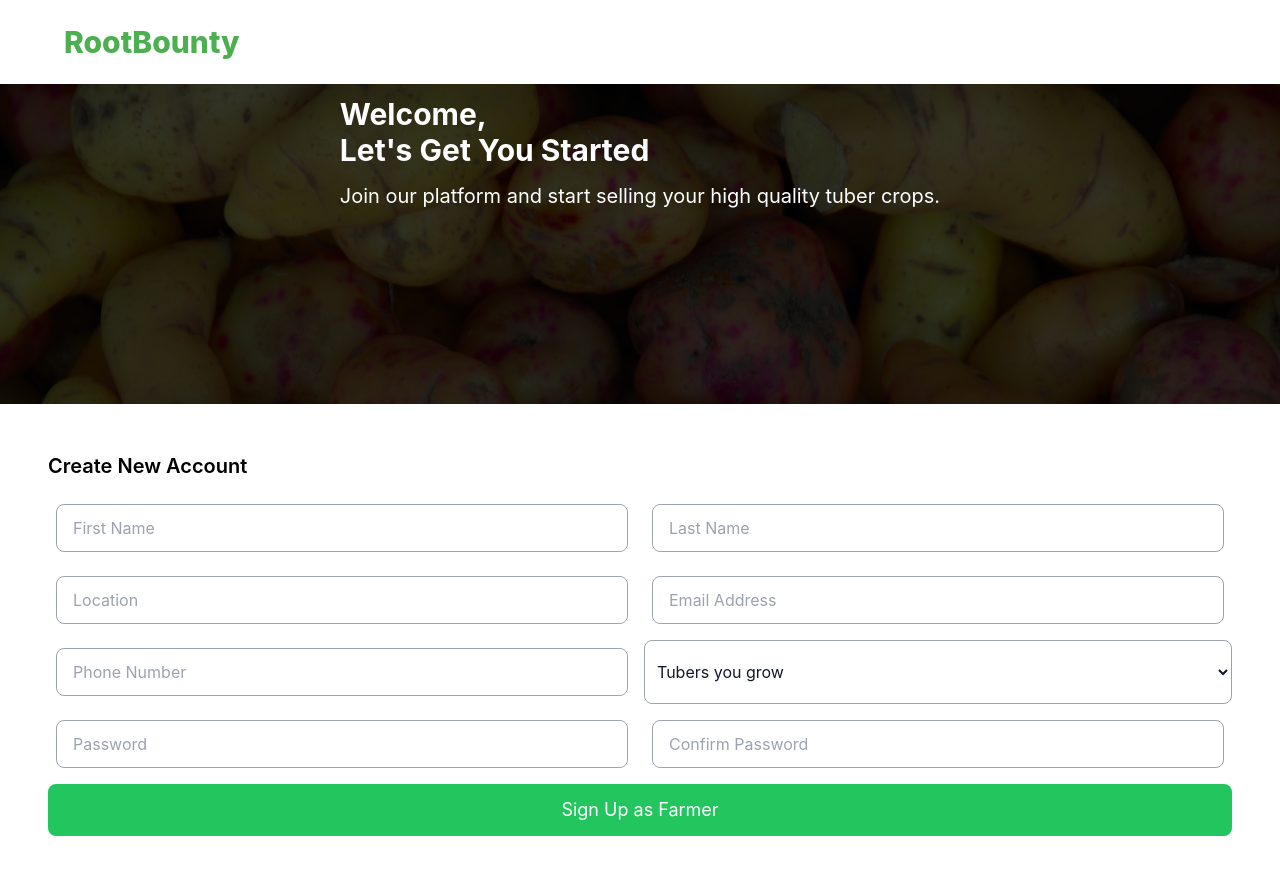
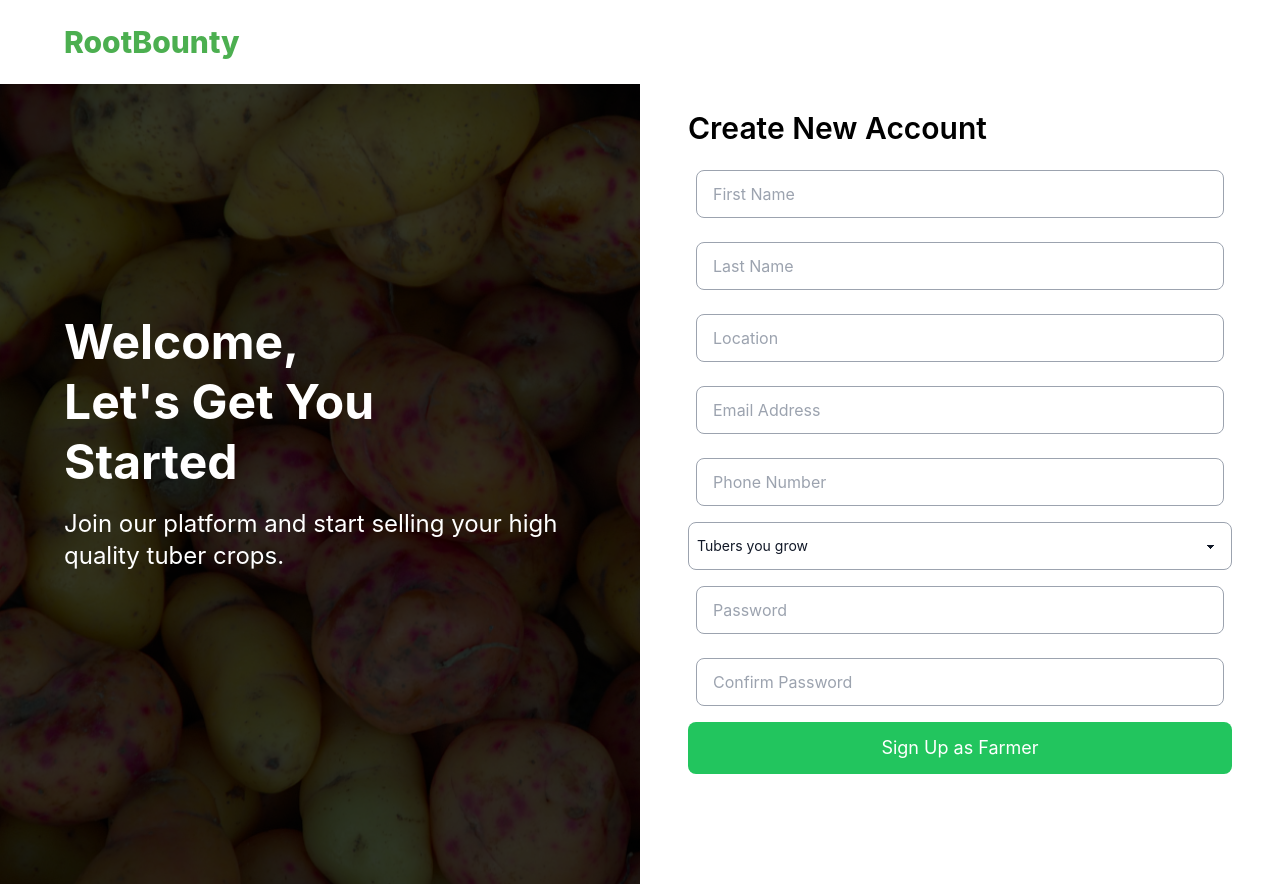
Before and after one commit to paulthadev/rootbounty, a React (Vite) app: page /signupfarmer in a window 1280 px wide. Built offline with nearby package versions, Linux system fonts and the light colour scheme.

Commit message:
Refactor SignUpFarmer page component to improve styling and responsiveness

```diff
--- a/src/pages/SignUpFarmer.jsx
+++ b/src/pages/SignUpFarmer.jsx
@@ -1,19 +1,16 @@
 import { LazyLoadImage } from "react-lazy-load-image-component";
 import heroBanner from "../assets/hero-banner.png";
 import { styles } from "../styles/styles";
-
 import Header from "../components/landingpage/Header";
 import Inputs from "../components/Inputs";
 import { useState } from "react";
 
 const SignUpFarmer = () => (
-  <section className="relative flex flex-col h-[90vh]scrollbar-hide">
-    {/* Set z-index and padding to avoid overlap */}
+  <section className="relative flex flex-col ">
     <Header className="z-10 relative" />
 
-    <div className="flex flex-col">
+    <div className="flex flex-col  ">
       <div className="relative w-full h-screen">
-        {/* Background image and overlay */}
         <div className="absolute h-screen inset-0 bg-black opacity-80"></div>
         <LazyLoadImage
           src={heroBanner}
@@ -22,16 +19,14 @@ const SignUpFarmer = () => (
       </div>
 
       {/* Content section with space for the header */}
-      <div className="absolute inset-0 flex gap-y-10 flex-col justify-between pt-24">
-        {/* Heading centered */}
-        <div className="flex flex-col items-center ">
+      <div className="absolute inset-0 flex lg:items-center  lg:flex-row gap-y-10 flex-col justify-between pt-24 lg:pt-0">
+        <div className="flex lg:w-1/2 flex-col items-center ">
           <div className={`${styles.maxWidth}`}>
             <Heading />
           </div>
         </div>
 
-        {/* Register Section pushed to the bottom */}
-        <div className="w-full">
+        <div className="lg:w-1/2 w-full flex justify-center flex-col lg:self-stretch bg-white">
           <RegisterSection />
         </div>
       </div>
@@ -42,12 +37,12 @@ const SignUpFarmer = () => (
 function Heading() {
   return (
     <div className="text-white w-full">
-      <h1 className="text-3xl font-bold max-w-sm mb-4">
+      <h1 className="text-3xl font-bold max-w-sm mb-4 lg:text-5xl lg:leading-tight">
         Welcome, <br />
         Let&apos;s Get You Started
       </h1>
 
-      <p className="text-xl leading-tight">
+      <p className="text-xl leading-tight lg:text-2xl">
         Join our platform and start selling your high quality tuber crops.
       </p>
     </div>
@@ -86,14 +81,14 @@ function RegisterSection() {
   };
 
   return (
-    <div className="w-full bg-white p-8 md:p-12">
-      <h1 className="text-black font-semibold pb-4 text-xl">
+    <div className="w-full bg-white p-8 md:p-12 ">
+      <h1 className="text-black  lg:text-3xl font-semibold pb-4 text-xl">
         Create New Account
       </h1>
 
       <form
         onSubmit={handleSubmit}
-        className="grid grid-cols-1 md:grid-cols-2 gap-2"
+        className="grid md:grid-cols-2 gap-2 lg:flex lg:flex-col"
       >
         <Inputs
           type="text"
@@ -134,10 +129,9 @@ function RegisterSection() {
           value={formData.phone}
           onChange={handleChange}
         />
-
         <select
           name="tuber"
-          className="bg-white border outline-none border-gray-400 w-full p-2 rounded-lg text-gray-900"
+          className="select bg-white border outline-none border-gray-400 w-full px-2 focus:border-gray-400 rounded-lg text-gray-900"
           value={formData.tuber}
           onChange={handleChange}
         >
```
